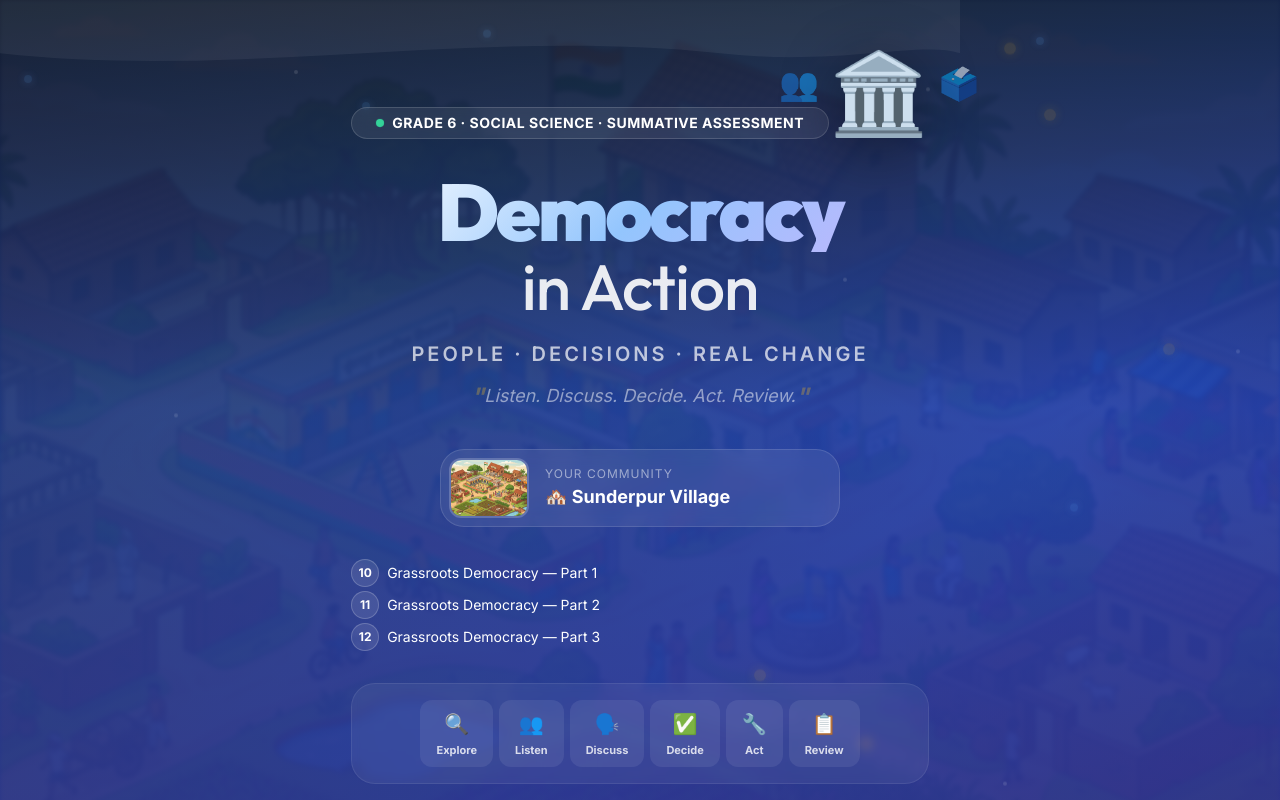
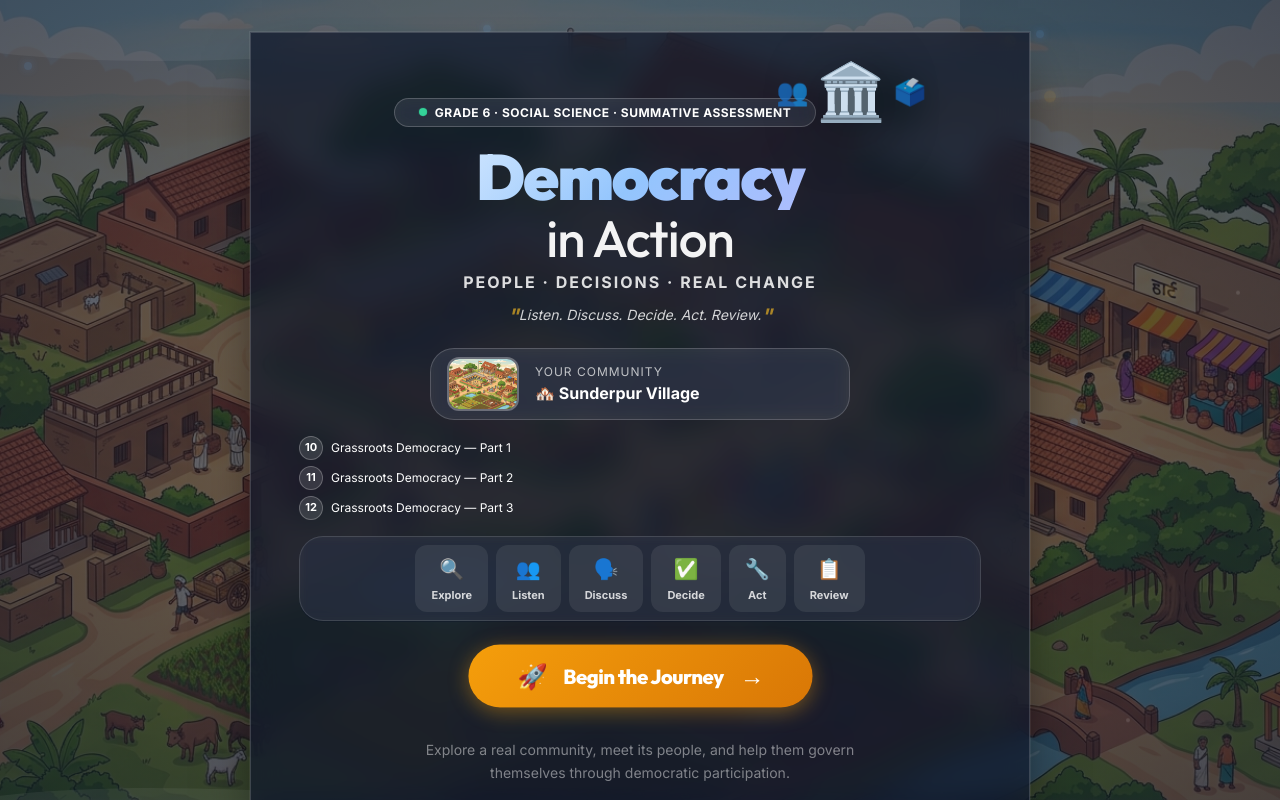
Before and after one commit to chirayumishra24/democracy-in-action, a React (Vite) app: page / in a window 1280 px wide. Shown: the top 800 px of the page. Built offline with nearby package versions, Linux system fonts and the light colour scheme.

Commit message:
fix(ui): increase village background visibility and fix intro screen layout

```diff
--- a/src/screens/IntroScreen/IntroScreen.css
+++ b/src/screens/IntroScreen/IntroScreen.css
@@ -1,16 +1,18 @@
 .intro-screen {
   min-height: 100vh;
   display: flex;
-  align-items: center;
+  align-items: flex-start;
   justify-content: center;
   position: relative;
-  overflow: hidden;
-  background: linear-gradient(145deg, #0f172a 0%, #1e3a5f 30%, #1e40af 60%, #312e81 100%);
+  overflow-y: auto;
+  overflow-x: hidden;
+  padding: var(--space-xl) var(--space-md);
+  background: #0b1120;
 }
 
 /* ── Hero Background ── */
 .intro-screen__hero-bg {
-  position: absolute;
+  position: fixed;
   inset: 0;
   z-index: 1;
 }
@@ -19,18 +21,17 @@
   width: 100%;
   height: 100%;
   object-fit: cover;
-  opacity: 0.15;
-  filter: blur(2px) saturate(1.3);
+  opacity: 0.85;
+  filter: saturate(1.15) contrast(1.05);
 }
 
 .intro-screen__hero-overlay {
   position: absolute;
   inset: 0;
-  background: linear-gradient(
-    180deg,
-    rgba(15, 23, 42, 0.7) 0%,
-    rgba(30, 64, 175, 0.5) 40%,
-    rgba(49, 46, 129, 0.8) 100%
+  background: radial-gradient(
+    ellipse at center,
+    rgba(15, 23, 42, 0.45) 0%,
+    rgba(15, 23, 42, 0.72) 100%
   );
 }
 
@@ -93,8 +94,16 @@
   z-index: 10;
   text-align: center;
   color: white;
-  max-width: 740px;
-  padding: var(--space-2xl) var(--space-xl);
+  max-width: 780px;
+  width: 100%;
+  margin: auto;
+  padding: var(--space-xl) var(--space-2xl);
+  background: rgba(15, 23, 42, 0.72);
+  backdrop-filter: blur(14px);
+  -webkit-backdrop-filter: blur(14px);
+  border: 1px solid rgba(255, 255, 255, 0.16);
+  border-radius: var(--radius-2xl);
+  box-shadow: 0 25px 50px -12px rgba(0, 0, 0, 0.6), 0 0 0 1px rgba(255, 255, 255, 0.08);
   animation: fadeInUp 0.8s var(--ease-out);
 }
 
@@ -104,14 +113,14 @@
   align-items: center;
   gap: var(--space-sm);
   padding: var(--space-xs) var(--space-lg);
-  background: rgba(255, 255, 255, 0.08);
-  border: 1px solid rgba(255, 255, 255, 0.15);
+  background: rgba(255, 255, 255, 0.1);
+  border: 1px solid rgba(255, 255, 255, 0.2);
   border-radius: var(--radius-full);
-  font-size: var(--text-sm);
+  font-size: var(--text-xs);
   font-weight: 700;
   letter-spacing: 0.5px;
   text-transform: uppercase;
-  margin-bottom: var(--space-xl);
+  margin-bottom: var(--space-md);
   backdrop-filter: blur(8px);
 }
 
@@ -129,32 +138,32 @@
   display: inline-flex;
   align-items: center;
   justify-content: center;
-  margin-bottom: var(--space-lg);
-  height: 100px;
+  margin-bottom: var(--space-xs);
+  height: 64px;
 }
 
 .intro-screen__icon {
-  font-size: 80px;
+  font-size: 56px;
   filter: drop-shadow(0 8px 30px rgba(0, 0, 0, 0.4));
   animation: float 4s ease-in-out infinite;
 }
 
 .intro-screen__icon-float {
   position: absolute;
-  font-size: 32px;
-  opacity: 0.6;
+  font-size: 26px;
+  opacity: 0.75;
   animation: float 5s ease-in-out infinite;
 }
 
 .intro-screen__icon-float--1 {
-  left: -50px;
-  top: 10px;
+  left: -40px;
+  top: 6px;
   animation-delay: 0.5s;
 }
 
 .intro-screen__icon-float--2 {
-  right: -50px;
-  top: 10px;
+  right: -40px;
+  top: 6px;
   animation-delay: 1s;
 }
 
@@ -162,14 +171,14 @@
 .intro-screen__title {
   display: flex;
   flex-direction: column;
-  margin-bottom: var(--space-md);
+  margin-bottom: var(--space-xs);
 }
 
 .intro-screen__title-line1 {
-  font-size: clamp(3rem, 8vw, 5rem);
+  font-size: clamp(2.4rem, 6vw, 4rem);
   font-weight: 900;
-  letter-spacing: -3px;
-  line-height: 1;
+  letter-spacing: -2px;
+  line-height: 1.05;
   background: linear-gradient(135deg, #ffffff, #93c5fd, #c4b5fd);
   -webkit-background-clip: text;
   -webkit-text-fill-color: transparent;
@@ -178,36 +187,36 @@
 }
 
 .intro-screen__title-line2 {
-  font-size: clamp(2.5rem, 6vw, 4rem);
-  font-weight: 300;
+  font-size: clamp(2rem, 5vw, 3.2rem);
+  font-weight: 400;
   letter-spacing: -1px;
   line-height: 1.1;
-  opacity: 0.9;
+  opacity: 0.95;
 }
 
 /* Subtitle */
 .intro-screen__subtitle {
-  font-size: var(--text-xl);
-  opacity: 0.7;
-  font-weight: 600;
-  letter-spacing: 3px;
+  font-size: var(--text-base);
+  opacity: 0.85;
+  font-weight: 700;
+  letter-spacing: 2px;
   text-transform: uppercase;
-  margin-bottom: var(--space-sm);
+  margin-bottom: 4px;
 }
 
 /* Tagline */
 .intro-screen__tagline {
   font-style: italic;
-  font-size: var(--text-lg);
-  opacity: 0.5;
-  margin-bottom: var(--space-xl);
+  font-size: var(--text-sm);
+  opacity: 0.8;
+  margin-bottom: var(--space-md);
 }
 
 .intro-tagline__quote {
-  font-size: var(--text-2xl);
+  font-size: var(--text-xl);
   font-weight: 900;
   color: #fbbf24;
-  opacity: 0.6;
+  opacity: 0.8;
   vertical-align: middle;
 }
 
@@ -216,29 +225,29 @@
   display: flex;
   align-items: center;
   gap: var(--space-md);
-  background: rgba(255, 255, 255, 0.08);
-  border: 1px solid rgba(255, 255, 255, 0.12);
+  background: rgba(255, 255, 255, 0.1);
+  border: 1px solid rgba(255, 255, 255, 0.18);
   border-radius: var(--radius-xl);
-  padding: var(--space-sm);
-  margin: 0 auto var(--space-xl);
-  max-width: 400px;
+  padding: var(--space-sm) var(--space-md);
+  margin: 0 auto var(--space-md);
+  max-width: 420px;
   backdrop-filter: blur(8px);
   transition: all var(--duration-normal) var(--ease-out);
   animation: fadeInUp 0.6s var(--ease-out) 0.3s both;
 }
 
 .intro-screen__village-card:hover {
-  background: rgba(255, 255, 255, 0.14);
+  background: rgba(255, 255, 255, 0.16);
   transform: translateY(-2px);
   box-shadow: 0 8px 30px rgba(0, 0, 0, 0.3);
 }
 
 .intro-village__img {
-  width: 80px;
-  height: 60px;
+  width: 72px;
+  height: 54px;
   object-fit: cover;
   border-radius: var(--radius-md);
-  border: 2px solid rgba(255, 255, 255, 0.2);
+  border: 2px solid rgba(255, 255, 255, 0.3);
 }
 
 .intro-village__info {
@@ -251,11 +260,11 @@
   font-size: var(--text-xs);
   text-transform: uppercase;
   letter-spacing: 1px;
-  opacity: 0.5;
+  opacity: 0.7;
 }
 
 .intro-village__name {
-  font-size: var(--text-lg);
+  font-size: var(--text-base);
   font-weight: 800;
 }
 
@@ -263,16 +272,16 @@
 .intro-screen__chapters {
   display: flex;
   flex-direction: column;
-  gap: var(--space-xs);
-  margin-bottom: var(--space-xl);
+  gap: 6px;
+  margin-bottom: var(--space-md);
 }
 
 .intro-chapter {
   display: inline-flex;
   align-items: center;
   gap: var(--space-sm);
-  font-size: var(--text-sm);
-  opacity: 0.6;
+  font-size: var(--text-xs);
+  opacity: 0.75;
   animation: slideInLeft 0.5s var(--ease-out) both;
 }
 
@@ -284,13 +293,13 @@
   display: inline-flex;
   align-items: center;
   justify-content: center;
-  width: 28px;
-  height: 28px;
+  width: 24px;
+  height: 24px;
   border-radius: 50%;
-  background: rgba(255, 255, 255, 0.1);
-  border: 1px solid rgba(255, 255, 255, 0.2);
+  background: rgba(255, 255, 255, 0.12);
+  border: 1px solid rgba(255, 255, 255, 0.25);
   font-weight: 800;
-  font-size: var(--text-xs);
+  font-size: 11px;
   flex-shrink: 0;
 }
 
@@ -299,12 +308,12 @@
   display: flex;
   align-items: center;
   justify-content: center;
-  gap: 6px;
+  gap: 8px;
   flex-wrap: wrap;
-  margin-bottom: var(--space-2xl);
-  padding: var(--space-md) var(--space-lg);
-  background: rgba(255, 255, 255, 0.06);
-  border: 1px solid rgba(255, 255, 255, 0.08);
+  margin-bottom: var(--space-lg);
+  padding: var(--space-sm) var(--space-md);
+  background: rgba(255, 255, 255, 0.08);
+  border: 1px solid rgba(255, 255, 255, 0.12);
   border-radius: var(--radius-xl);
   backdrop-filter: blur(4px);
 }
```
